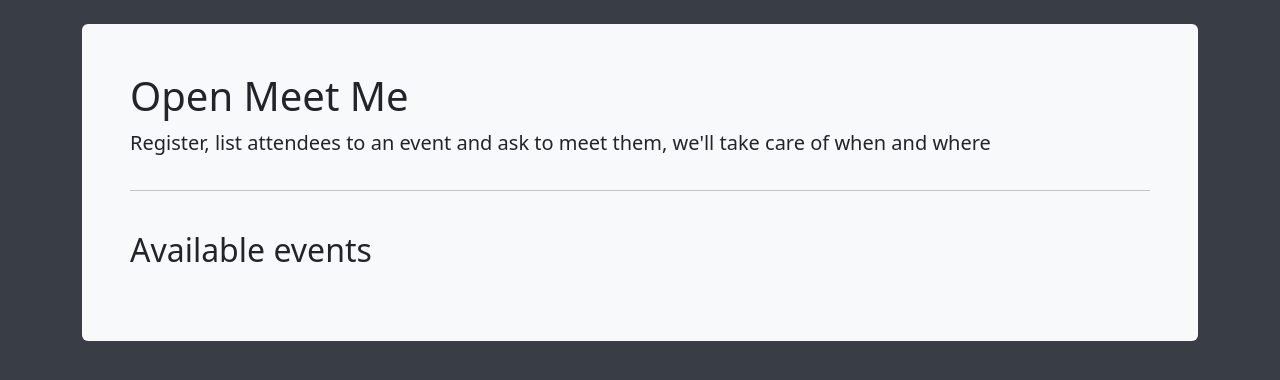
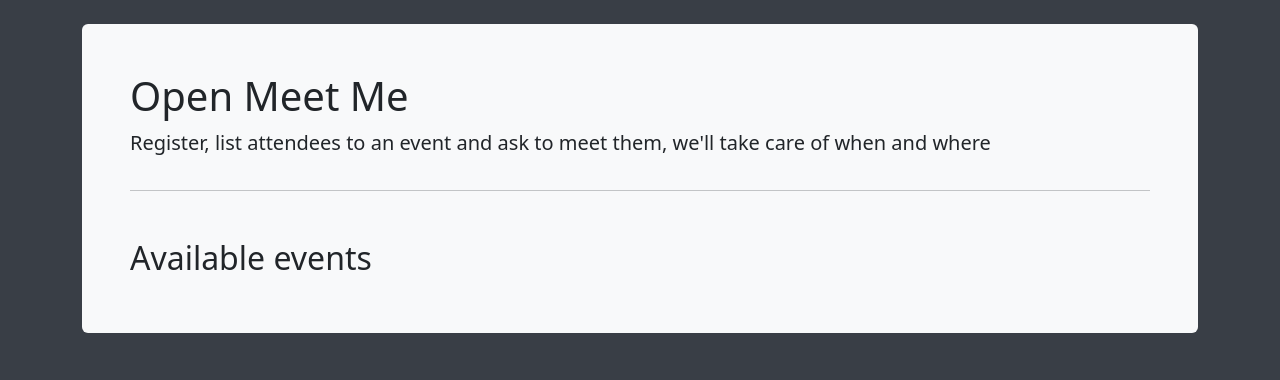
Before and after one commit to icovada/open-meetme-tool, a Django app: page / in a window 1280 px wide. Shown: the part 58-438 px from the top of the page. Run offline with Django 4.2, Linux system fonts and the light colour scheme; data that the repository does not hold is empty.

Commit message:
Breathe with margins, not padding

```diff
--- a/meetme/meetme_app/templates/meetme_app/index.html
+++ b/meetme/meetme_app/templates/meetme_app/index.html
@@ -5,8 +5,8 @@
   <div class="bg-light p-5 rounded">
     <h1>Open Meet Me</h1>
     <p class="lead pb-3">Register, list attendees to an event and ask to meet them, we'll take care of when and where</p>
-    <hr class="pb-4">
-    <h2 class="pb-3">Available events</h2>
+    <hr class="mt-3 mb-5">
+    <h2>Available events</h2>
     {% for event in events %}
     <div class="card p-2 m-3">
       <div class="card-body d-flex">
```
